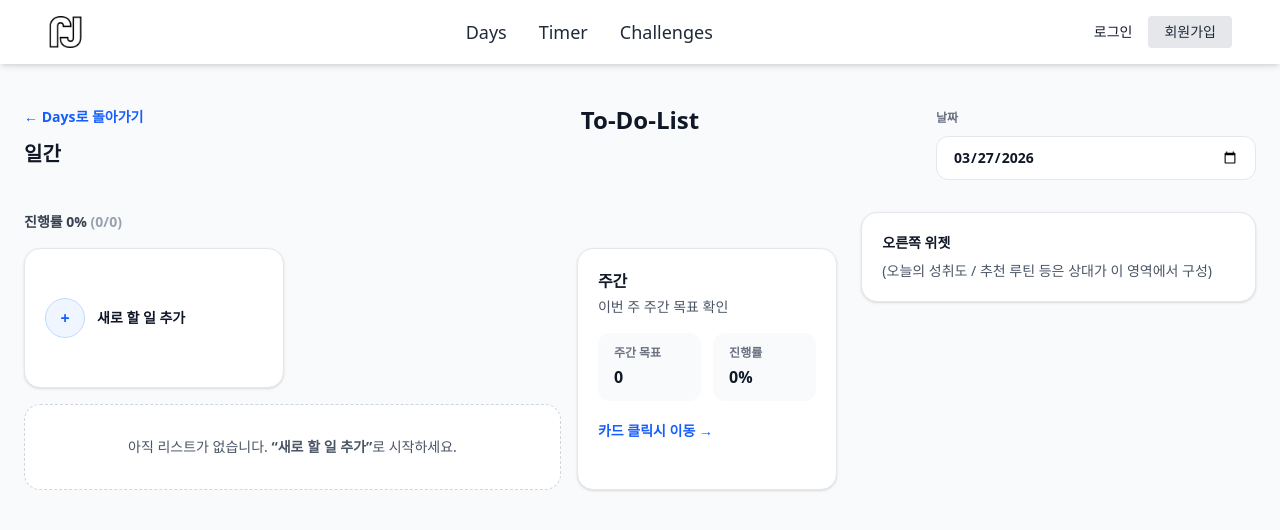
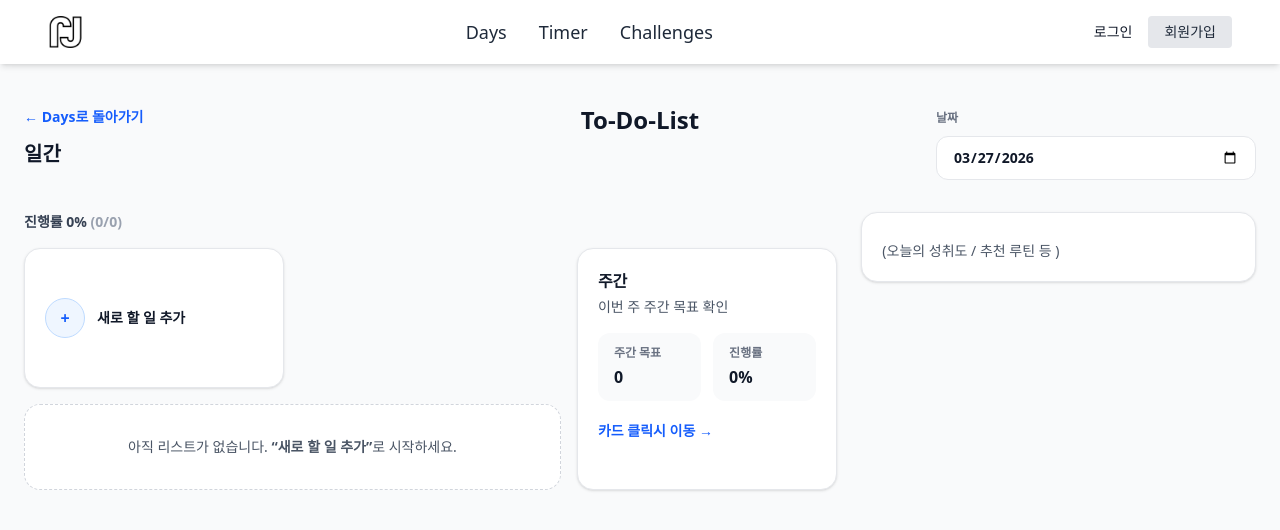
Before and after one commit to woojaemin0106/study-planner, a React (Vite) app: page /Days/daily in a window 1280 px wide. Shown: the top 530 px of the page. Built offline with nearby package versions, Linux system fonts and the light colour scheme.

Commit message:
refeat:dailyPage 수정

```diff
--- a/src/pages/days/DaysDailyPage.jsx
+++ b/src/pages/days/DaysDailyPage.jsx
@@ -158,7 +158,7 @@ export default function DaysDailyPage() {
       <div className="mt-8 grid grid-cols-1 gap-6 lg:grid-cols-12">
         {/* LEFT */}
         <div className="lg:col-span-8">
-          {/* 상단 진행률(스크린샷처럼 숫자 크게 안 보여도 됨) */}
+          {/* 상단 진행률 */}
           <div className="flex items-center justify-between">
             <div className="text-sm font-semibold text-gray-700">
               진행률 {progress}%{" "}
@@ -168,7 +168,7 @@ export default function DaysDailyPage() {
             </div>
           </div>
 
-          {/* 좌측 영역은 '리스트들(2열)' + '주간 카드(1열)' 느낌 */}
+          {/* 좌측 영역은 '리스트들(2열)' + '주간 카드(1열)' */}
           <div className="mt-4 grid grid-cols-1 gap-4 xl:grid-cols-3">
             {/* Lists area (2 columns) */}
             <div className="xl:col-span-2">
@@ -184,8 +184,6 @@ export default function DaysDailyPage() {
                     onRemoveCard={(cardId) => removeCard(list.id, cardId)}
                   />
                 ))}
-
-                {/* 스크린샷 느낌의 "새로 할 일 추가" 카드 */}
                 <AddListCard onClick={addList} />
               </div>
 
@@ -197,7 +195,6 @@ export default function DaysDailyPage() {
               )}
             </div>
 
-            {/* Weekly placeholder (네 팀원이 구현 예정이면 UI 틀만) */}
             <div className="rounded-2xl border border-gray-200 bg-white p-5 shadow-sm">
               <div className="flex items-start justify-between">
                 <div>
@@ -237,9 +234,9 @@ export default function DaysDailyPage() {
         {/* RIGHT (상대가 만들 영역) */}
         <div className="lg:col-span-4 space-y-4">
           <div className="rounded-2xl border border-gray-200 bg-white p-5 shadow-sm">
-            <p className="text-sm font-extrabold text-gray-900">오른쪽 위젯</p>
+            <p className="text-sm font-extrabold text-gray-900"></p>
             <p className="mt-2 text-sm text-gray-600">
-              (오늘의 성취도 / 추천 루틴 등은 상대가 이 영역에서 구성)
+              (오늘의 성취도 / 추천 루틴 등 )
             </p>
           </div>
         </div>
@@ -291,14 +288,13 @@ function ListColumn({
           className="w-full rounded-xl bg-gray-50 px-3 py-2 text-sm font-extrabold text-gray-900 outline-none focus:ring-2 focus:ring-blue-200"
         />
 
-        {/* 스크린샷 느낌: 3점 메뉴(지금은 클릭 시 리스트 삭제로 단순 처리) */}
         <button
           type="button"
           onClick={onRemove}
           className="grid h-10 w-10 place-items-center rounded-xl bg-gray-50 text-gray-500 hover:bg-gray-100"
           title="리스트 삭제"
         >
-          ⋮
+          x
         </button>
       </div>
 
@@ -357,15 +353,13 @@ function ListColumn({
                   {c.text}
                 </span>
               </label>
-
-              {/* 스크린샷처럼 텍스트 버튼 대신 '⋮'로 최소화 */}
               <button
                 type="button"
                 onClick={() => onRemoveCard(c.id)}
                 className="grid h-8 w-8 place-items-center rounded-lg bg-gray-50 text-gray-500 hover:bg-gray-100"
                 title="삭제"
               >
-                ⋮
+                x
               </button>
             </li>
           ))
```
